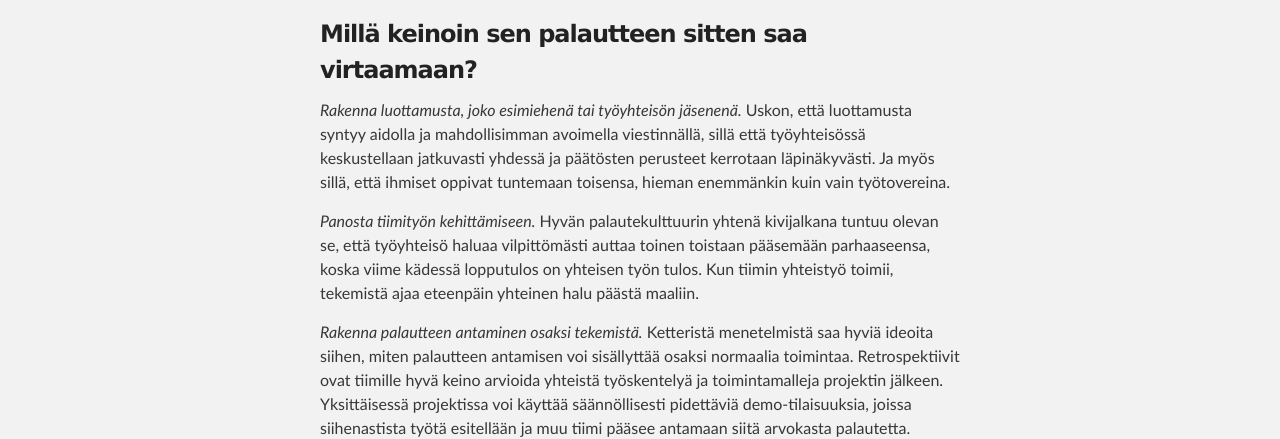
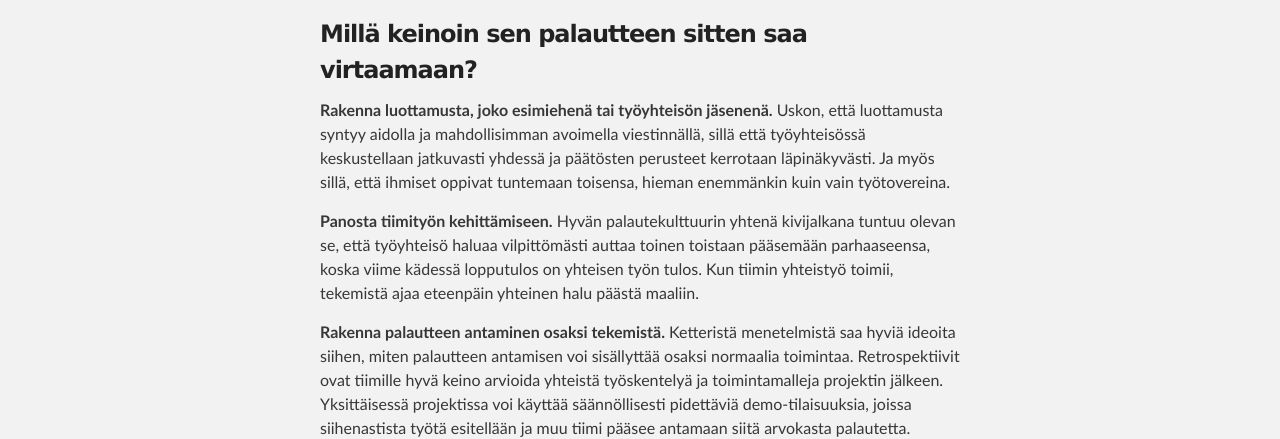
Before and after one commit to sannatiihonen/sannatiihonen.github.io, a Jekyll site: the page built from _posts/2016-08-29-saisinko-yhden-palautteen-kiitos.md, in a window 1280 px wide. Shown: the part 1586-2025 px from the top of the page. Built offline with Jekyll 4.4.1, drawn with Linux system fonts in a browser that asks for light colours.

Commit message:
Bolded text

```diff
--- a/_posts/2016-08-29-saisinko-yhden-palautteen-kiitos.md
+++ b/_posts/2016-08-29-saisinko-yhden-palautteen-kiitos.md
@@ -29,10 +29,10 @@ Suurimmat odotukset palautteen saamiseksi suunnataan usein oman esimiehen suunta
 
 ### Millä keinoin sen palautteen sitten saa virtaamaan?
 
-*Rakenna luottamusta, joko esimiehenä tai työyhteisön jäsenenä.* Uskon, että luottamusta syntyy aidolla ja mahdollisimman avoimella viestinnällä, sillä että työyhteisössä keskustellaan jatkuvasti yhdessä ja päätösten perusteet kerrotaan läpinäkyvästi. Ja myös sillä, että ihmiset oppivat tuntemaan toisensa, hieman enemmänkin kuin vain työtovereina.
+**Rakenna luottamusta, joko esimiehenä tai työyhteisön jäsenenä.** Uskon, että luottamusta syntyy aidolla ja mahdollisimman avoimella viestinnällä, sillä että työyhteisössä keskustellaan jatkuvasti yhdessä ja päätösten perusteet kerrotaan läpinäkyvästi. Ja myös sillä, että ihmiset oppivat tuntemaan toisensa, hieman enemmänkin kuin vain työtovereina.
 
-*Panosta tiimityön kehittämiseen.* Hyvän palautekulttuurin yhtenä kivijalkana tuntuu olevan se, että työyhteisö haluaa vilpittömästi auttaa toinen toistaan pääsemään parhaaseensa, koska viime kädessä lopputulos on yhteisen työn tulos. Kun tiimin yhteistyö toimii, tekemistä ajaa eteenpäin yhteinen halu päästä maaliin.
+**Panosta tiimityön kehittämiseen.** Hyvän palautekulttuurin yhtenä kivijalkana tuntuu olevan se, että työyhteisö haluaa vilpittömästi auttaa toinen toistaan pääsemään parhaaseensa, koska viime kädessä lopputulos on yhteisen työn tulos. Kun tiimin yhteistyö toimii, tekemistä ajaa eteenpäin yhteinen halu päästä maaliin.
 
-*Rakenna palautteen antaminen osaksi tekemistä.* Ketteristä menetelmistä saa hyviä ideoita siihen, miten palautteen antamisen voi sisällyttää osaksi normaalia toimintaa. Retrospektiivit ovat tiimille hyvä keino arvioida yhteistä työskentelyä ja toimintamalleja projektin jälkeen. Yksittäisessä projektissa voi käyttää säännöllisesti pidettäviä demo-tilaisuuksia, joissa siihenastista työtä esitellään ja muu tiimi pääsee antamaan siitä arvokasta palautetta.
+**Rakenna palautteen antaminen osaksi tekemistä.** Ketteristä menetelmistä saa hyviä ideoita siihen, miten palautteen antamisen voi sisällyttää osaksi normaalia toimintaa. Retrospektiivit ovat tiimille hyvä keino arvioida yhteistä työskentelyä ja toimintamalleja projektin jälkeen. Yksittäisessä projektissa voi käyttää säännöllisesti pidettäviä demo-tilaisuuksia, joissa siihenastista työtä esitellään ja muu tiimi pääsee antamaan siitä arvokasta palautetta.
 
 Palaute ei saisi olla kerran tai kahdesti vuodessa annettavaa erikoisherkkua vaan jokapäiväistä, hyvää aamupuuroa. Ja ensi alkuun palautteen saa virtaamaan esimerkiksi sillä, että sitä pyytää ja alkaa antaa itse. Parhaimmillaan ympärillä oleva tiimi toimii hyvänä peilinä omalle työlle, auttaa suuntaamaan tekemistä oikeaan suuntaan ja tekee kehityksen näkyväksi.
```
